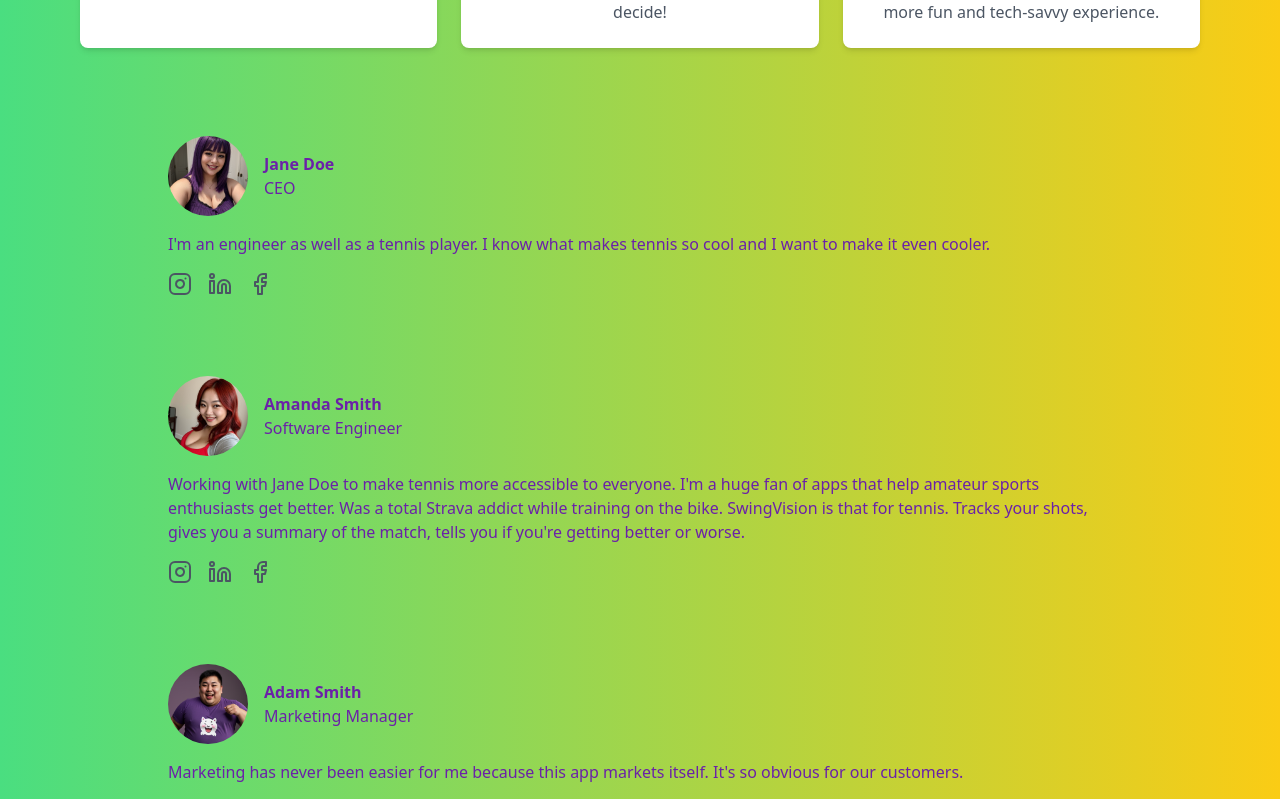
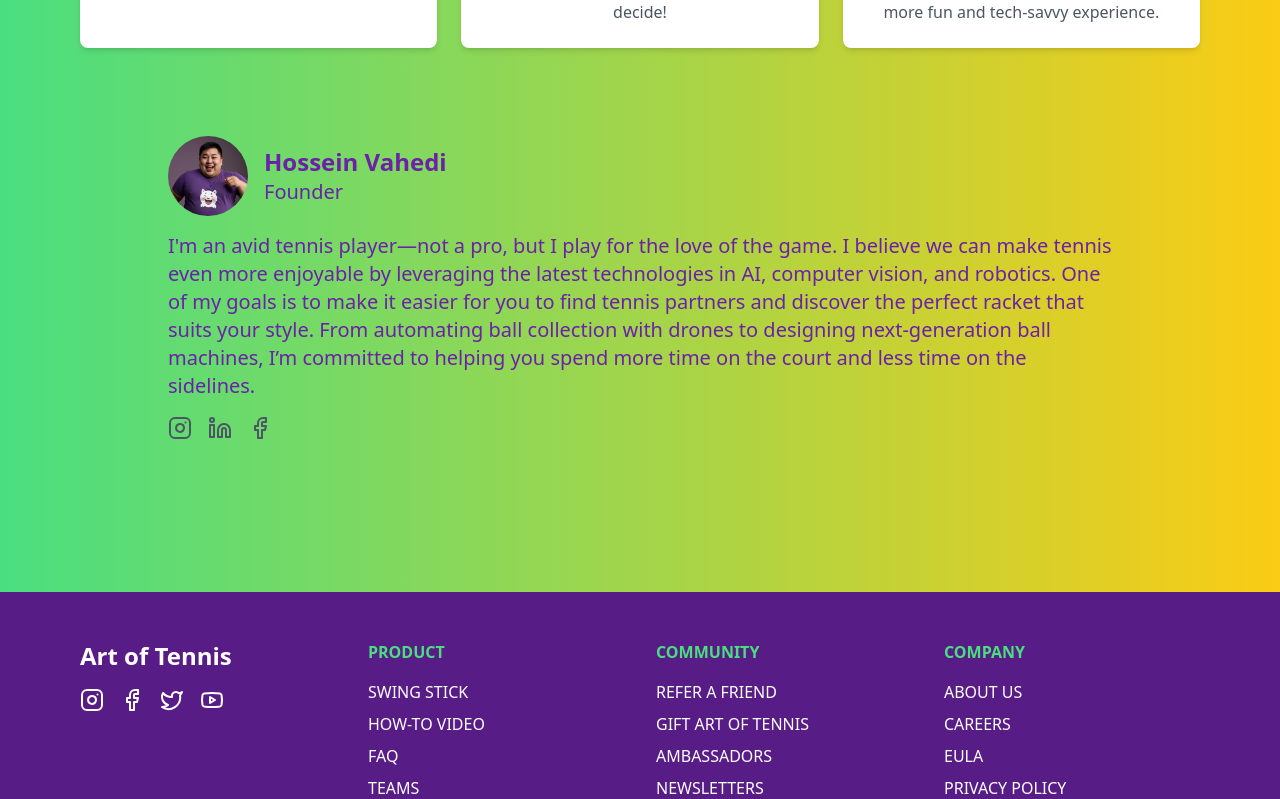
Before and after one commit to HsnVahedi/TennisApp, a Next.js app in the folder frontend/art-of-tennis/: page / in a window 1280 px wide. Shown: the part 1200-1999 px from the top of the page. Built offline with nearby package versions, Linux system fonts and the light colour scheme; no server answers.

Commit message:
fixed founder review

```diff
--- a/frontend/art-of-tennis/app/components/team/index.tsx
+++ b/frontend/art-of-tennis/app/components/team/index.tsx
@@ -1,16 +1,47 @@
 import React from 'react';
 import { Instagram, Linkedin, Facebook } from 'lucide-react';
+
+// const MemberCard = ({ name, role, content, rating, imageUrl, instagram, linkedin, facebook }) => (
+//   <div className="bg-transparent rounded-lg p-6 text-purple-800">
+//     <div className="flex items-center mb-4">
+//       <img src={imageUrl} alt={name} className="w-20 h-20 rounded-full mr-4" />
+//       <div className="text-left">
+//         <h4 className="font-semibold">{name}</h4>
+//         <p>{role}</p>
+//       </div>
+//     </div>
+//     <p className="mb-4 text-left">{content}</p>
+//     <div className="flex items-center space-x-4">
+//       {instagram && (
+//         <a href={instagram} target="_blank" rel="noopener noreferrer">
+//           <Instagram className="w-6 h-6 text-gray-600 hover:text-purple-800" />
+//         </a>
+//       )}
+//       {linkedin && (
+//         <a href={linkedin} target="_blank" rel="noopener noreferrer">
+//           <Linkedin className="w-6 h-6 text-gray-600 hover:text-purple-800" />
+//         </a>
+//       )}
+//       {facebook && (
+//         <a href={facebook} target="_blank" rel="noopener noreferrer">
+//           <Facebook className="w-6 h-6 text-gray-600 hover:text-purple-800" />
+//         </a>
+//       )}
+//     </div>
+//   </div>
+// );
+
 
 const MemberCard = ({ name, role, content, rating, imageUrl, instagram, linkedin, facebook }) => (
   <div className="bg-transparent rounded-lg p-6 text-purple-800">
     <div className="flex items-center mb-4">
       <img src={imageUrl} alt={name} className="w-20 h-20 rounded-full mr-4" />
       <div className="text-left">
-        <h4 className="font-semibold">{name}</h4>
-        <p>{role}</p>
+        <h4 className="font-semibold text-2xl">{name}</h4> {/* Increased text size */}
+        <p className="text-xl">{role}</p> {/* Increased text size */}
       </div>
     </div>
-    <p className="mb-4 text-left">{content}</p>
+    <p className="mb-4 text-left text-xl">{content}</p> {/* Increased text size */}
     <div className="flex items-center space-x-4">
       {instagram && (
         <a href={instagram} target="_blank" rel="noopener noreferrer">
@@ -31,35 +62,36 @@ const MemberCard = ({ name, role, content, rating, imageUrl, instagram, linkedin
   </div>
 );
 
+
+
 export const Members = () => {
   const reviews = [
+    // {
+    //   name: "Jane Doe",
+    //   role: "CEO",
+    //   content:
+    //     "I'm an engineer as well as a tennis player. I know what makes tennis so cool and I want to make it even cooler.",
+    //   rating: "★★★★★",
+    //   imageUrl: "fat-woman.png",
+    //   instagram: "https://www.instagram.com/janedoe",
+    //   linkedin: "https://www.linkedin.com/in/janedoe",
+    //   facebook: "https://www.facebook.com/janedoe",
+    // },
+    // {
+    //   name: "Amanda Smith",
+    //   role: "Software Engineer",
+    //   content:
+    //     "Working with Jane Doe to make tennis more accessible to everyone. I'm a huge fan of apps that help amateur sports enthusiasts get better. Was a total Strava addict while training on the bike. SwingVision is that for tennis. Tracks your shots, gives you a summary of the match, tells you if you're getting better or worse.",
+    //   rating: "★★★★★",
+    //   imageUrl: "/asian-woman.png",
+    //   instagram: "https://www.instagram.com/amandasmith",
+    //   linkedin: "https://www.linkedin.com/in/amandasmith",
+    //   facebook: "https://www.facebook.com/amandasmith",
+    // },
     {
-      name: "Jane Doe",
-      role: "CEO",
-      content:
-        "I'm an engineer as well as a tennis player. I know what makes tennis so cool and I want to make it even cooler.",
-      rating: "★★★★★",
-      imageUrl: "fat-woman.png",
-      instagram: "https://www.instagram.com/janedoe",
-      linkedin: "https://www.linkedin.com/in/janedoe",
-      facebook: "https://www.facebook.com/janedoe",
-    },
-    {
-      name: "Amanda Smith",
-      role: "Software Engineer",
-      content:
-        "Working with Jane Doe to make tennis more accessible to everyone. I'm a huge fan of apps that help amateur sports enthusiasts get better. Was a total Strava addict while training on the bike. SwingVision is that for tennis. Tracks your shots, gives you a summary of the match, tells you if you're getting better or worse.",
-      rating: "★★★★★",
-      imageUrl: "/asian-woman.png",
-      instagram: "https://www.instagram.com/amandasmith",
-      linkedin: "https://www.linkedin.com/in/amandasmith",
-      facebook: "https://www.facebook.com/amandasmith",
-    },
-    {
-      name: "Adam Smith",
-      role: "Marketing Manager",
-      content:
-        "Marketing has never been easier for me because this app markets itself. It's so obvious for our customers.",
+      name: "Hossein Vahedi",
+      role: "Founder",
+      content: "I'm an avid tennis player—not a pro, but I play for the love of the game. I believe we can make tennis even more enjoyable by leveraging the latest technologies in AI, computer vision, and robotics. One of my goals is to make it easier for you to find tennis partners and discover the perfect racket that suits your style. From automating ball collection with drones to designing next-generation ball machines, I’m committed to helping you spend more time on the court and less time on the sidelines.",
       rating: "★★★★★",
       imageUrl: "/asian-man.png",
       instagram: "https://www.instagram.com/adamsmith",
```
